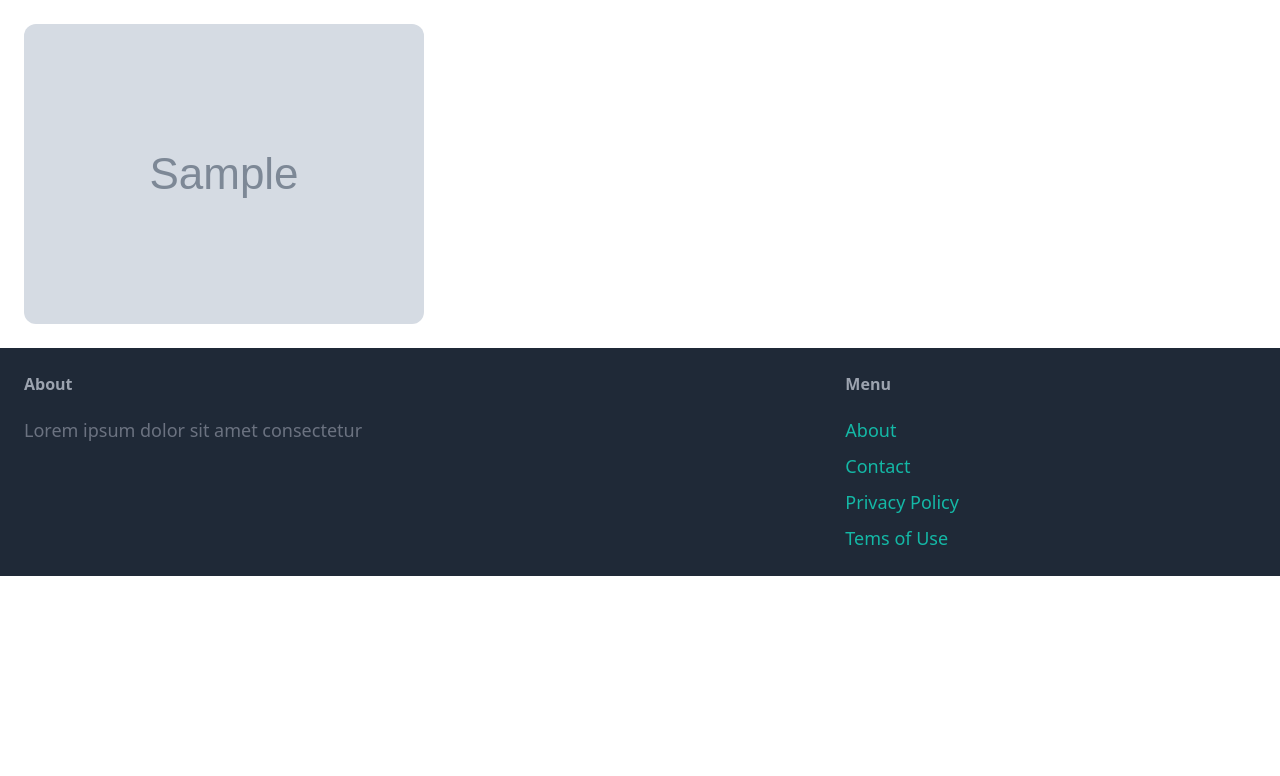
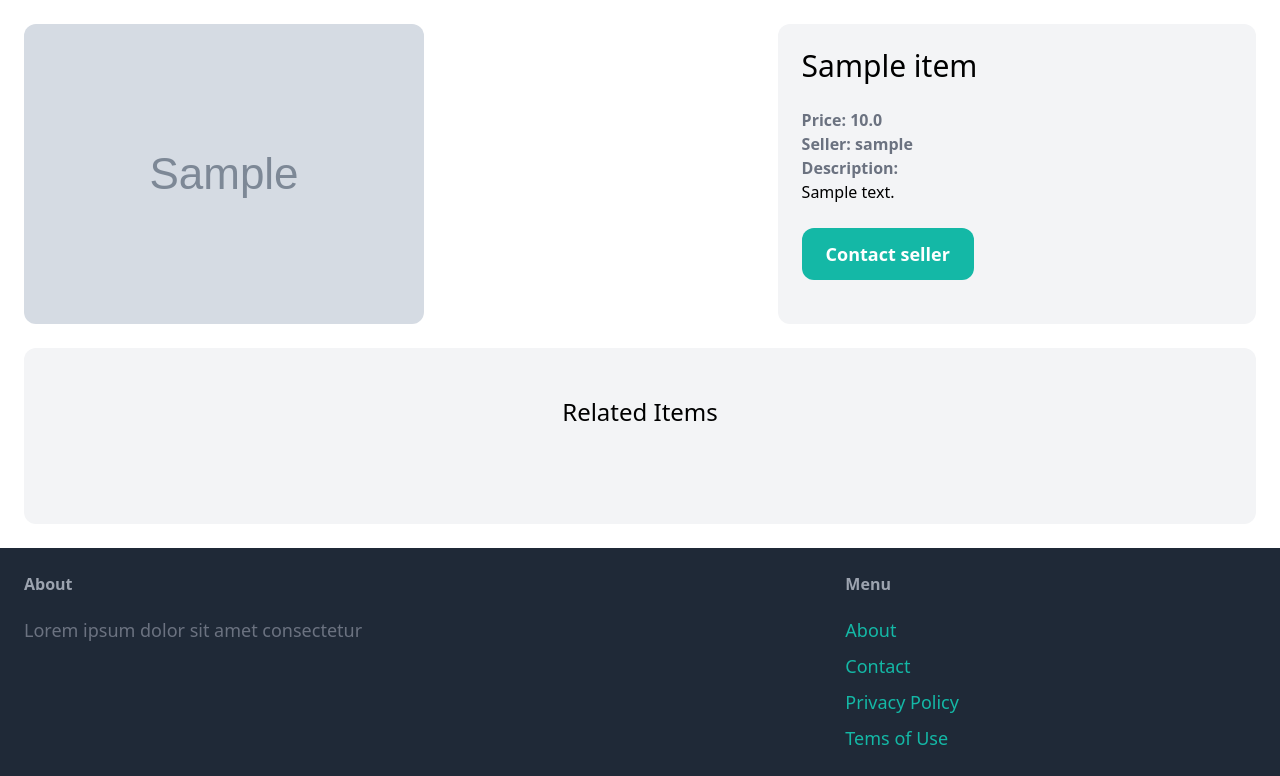
Before and after one commit to kevinadhiguna/django-marketplace-app, a Django app: page /items/1/ in a window 1280 px wide. Shown: the part 77-853 px from the top of the page. Before the commit the page ends 653 px from the top, so only its background shows below. Run offline with Django 4.2, Linux system fonts and the light colour scheme; tables that the repository leaves empty hold one stand-in row (values such as "Sample post"); grey boxes marked "Sample" are stand-in pictures; some libraries are stand-ins or nearby versions.

Commit message:
feat: add product detail page and related items

```diff
--- a/item/templates/item/detail.html
+++ b/item/templates/item/detail.html
@@ -7,5 +7,47 @@
   <div class="col-span-3">
     <img src="{{ item.image.url }}" alt="{{ item.name }}" class="rounded-xl">
   </div>
+
+  <div class="col-span-2 p-6 bg-gray-100 rounded-xl">
+    <h1 class="mb-6 text-3xl">{{ item.name }}</h1>
+    <p class="text-gray-500">
+      <strong>Price: {{ item.price }}</strong>
+    </p>
+    <p class="text-gray-500">
+      <strong>Seller: {{ item.created_by.username }}</strong>
+    </p>
+
+    {% if item.description %}
+    <p class="text gray-700">
+      <strong class="text-gray-500">Description:</strong><br>
+      {{ item.description }}
+    </p>
+    {% endif %}
+
+    <a href="#" class="inline-block mt-6 px-6 py-3 text-lg font-semibold bg-teal-500 text-white rounded-xl hover:bg-teal-700">
+      Contact seller
+    </a>
+  </div>
+</div>
+
+<div class="mt-6 px-6 py-12 bg-gray-100 rounded-xl">
+  <h2 class="mb-12 text-2xl text-center">Related Items</h2>
+
+  <div class="grid grid-cols-3 gap-3">
+    {% for item in related_items %}
+    <div class="div">
+      <a href="{% url 'item:detail' item.id %}">
+        <div>
+          <img src="{{ item.image.url }}" alt="{{ item.name }}" class="rounded-t-xl">
+        </div>
+
+        <div class="p-6 bg-white rounded-b-xl">
+          <h2 class="text-2-xl">{{ item.name }}</h2>
+          <p class="text-gray-500">Price: {{ item.price }}</p>
+        </div>
+      </a>
+    </div>
+    {% endfor %}
+  </div>
 </div>
 {% endblock %}
```
